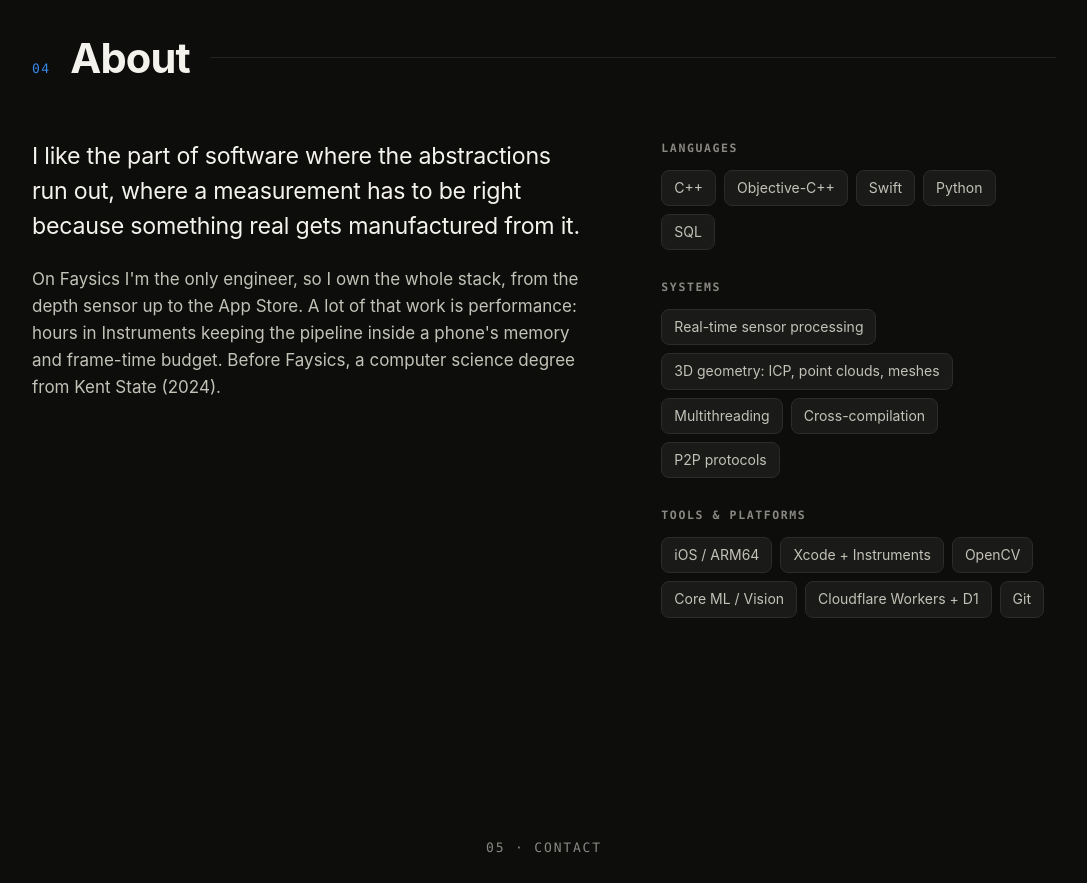
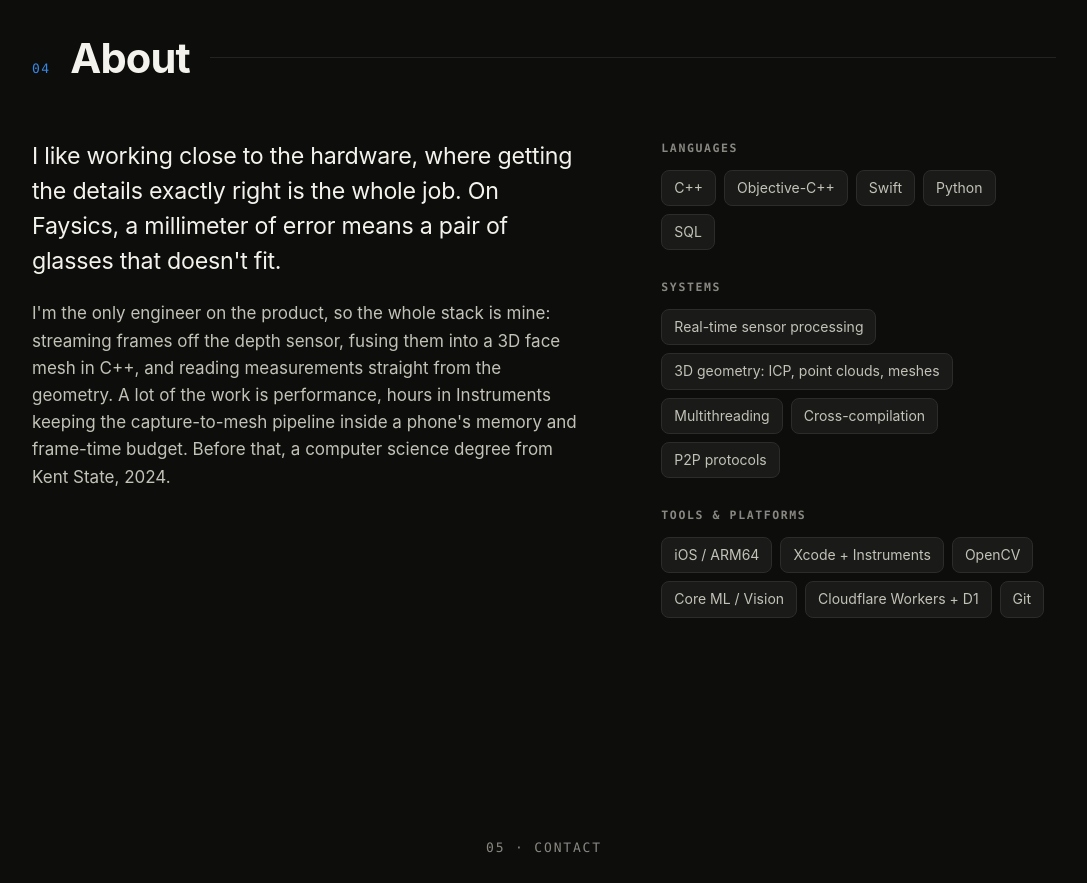
Before and after one commit to stevenstrange1998/stevenstrange1998.github.io, a plain HTML site: page index.html in a window 1280 px wide. Shown: the part 7300-8183 px from the top of the page, without its empty margins (96-1183 px from the left). Drawn offline with Linux system fonts and the light colour scheme.

Commit message:
Rewrite About section: plainer, less writerly

```diff
--- a/index.html
+++ b/index.html
@@ -272,15 +272,17 @@
     <div class="about-grid">
       <div class="reveal">
         <p class="lede">
-          I like the part of software where the abstractions run out, where a
-          measurement has to be right because something real gets manufactured
-          from it.
+          I like working close to the hardware, where getting the details exactly
+          right is the whole job. On Faysics, a millimeter of error means a pair of
+          glasses that doesn't fit.
         </p>
         <p>
-          On Faysics I'm the only engineer, so I own the whole stack, from the depth
-          sensor up to the App Store. A lot of that work is performance: hours in
-          Instruments keeping the pipeline inside a phone's memory and frame-time
-          budget. Before Faysics, a computer science degree from Kent State (2024).
+          I'm the only engineer on the product, so the whole stack is mine: streaming
+          frames off the depth sensor, fusing them into a 3D face mesh in C++, and
+          reading measurements straight from the geometry. A lot of the work is
+          performance, hours in Instruments keeping the capture-to-mesh pipeline inside
+          a phone's memory and frame-time budget. Before that, a computer science
+          degree from Kent State, 2024.
         </p>
       </div>
       <div class="reveal" style="--rd:.1s">
```
